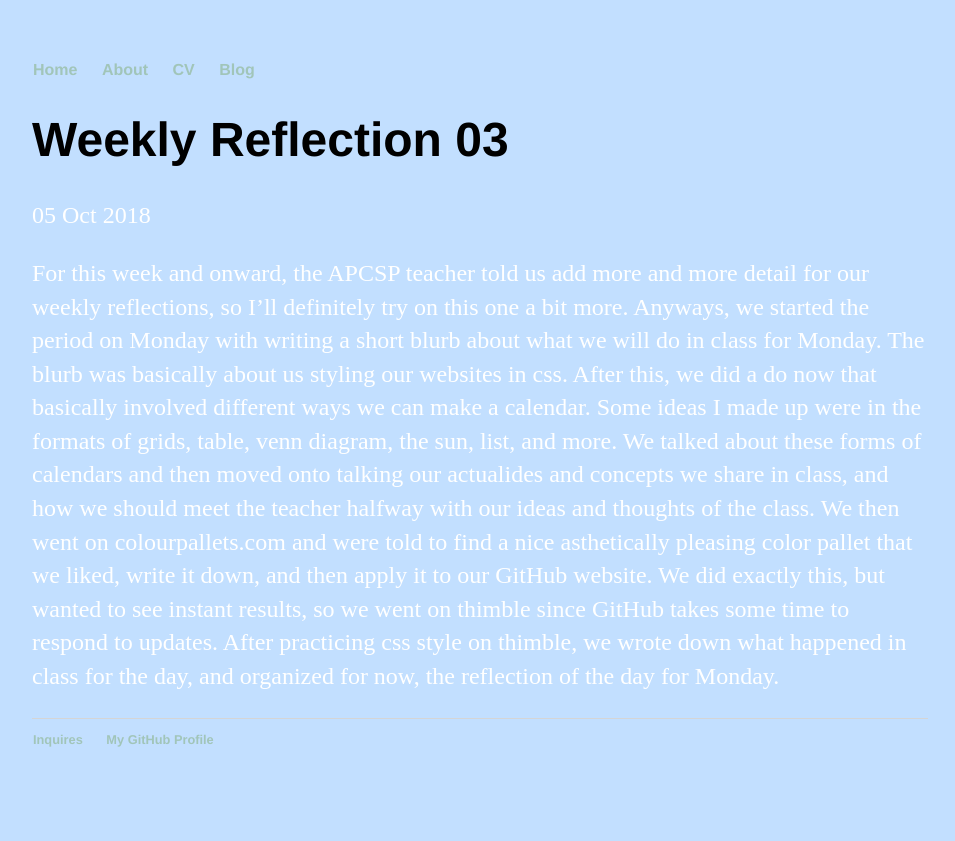
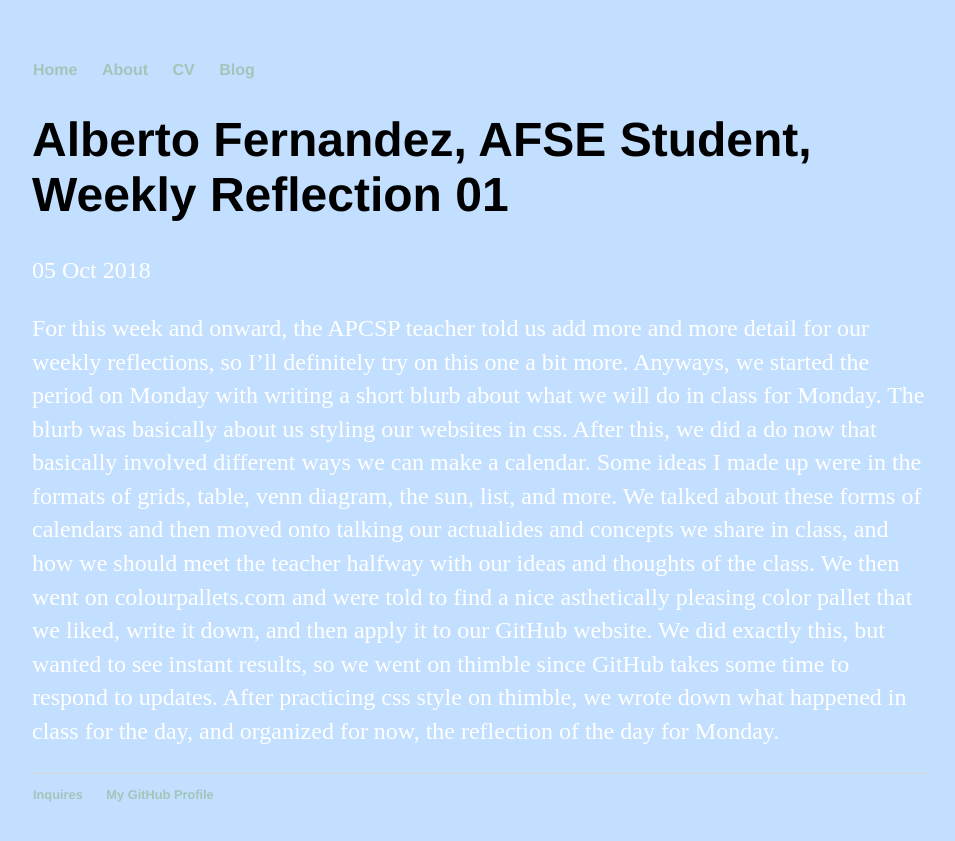
Before and after one commit to albertof4112/albertof4112.github.io, a Jekyll site: the page built from _posts/2018-10-05-weekly-reflection-03.md, in a window 1280 px wide. Shown: the top 841 px of the page, without its empty margins (160-1115 px from the left). Built offline with Jekyll 4.4.1, drawn with Linux system fonts in a browser that asks for light colours; our own code applies the rules of GitHub Pages for plain Markdown files.

Commit message:
Update 2018-10-05-weekly-reflection-03.md

```diff
--- a/_posts/2018-10-05-weekly-reflection-03.md
+++ b/_posts/2018-10-05-weekly-reflection-03.md
@@ -1,3 +1,9 @@
+---
+layout: post
+title: "Alberto Fernandez, AFSE Student, Weekly Reflection 01"
+date: 2018-10-05
+---
+
 For this week and onward, the APCSP teacher told us add more and more detail for our weekly reflections, so I'll definitely try on this
 one a bit more. Anyways, we started the period on Monday with writing a short blurb about what we will do in class for Monday. The blurb
 was basically about us styling our websites in css. After this, we did a do now that basically involved different ways we can make a
```
